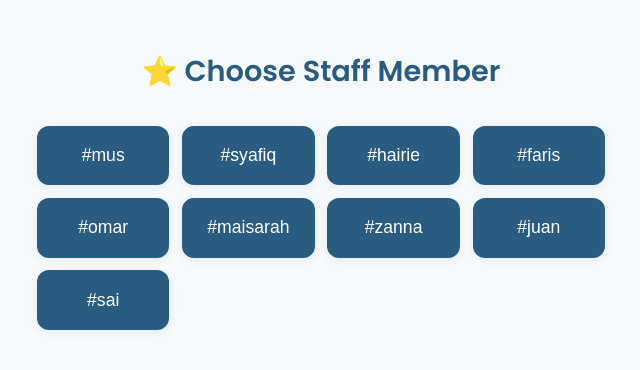
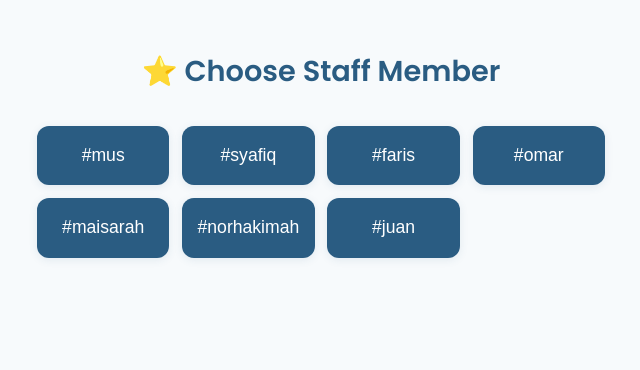
Before and after one commit to senhengtemerloh/review, a plain HTML site: page index.html in a window 1280 px wide. Shown: the whole page, without its empty margins (319-959 px from the left). Drawn offline with Linux system fonts and the light colour scheme.

Commit message:
Update index.html

```diff
--- a/index.html
+++ b/index.html
@@ -159,13 +159,11 @@
     <div class="hashtag-grid">
       <button class="btn hashtag-btn" onclick="selectHashtag('mus')">#mus</button>
       <button class="btn hashtag-btn" onclick="selectHashtag('syafiq')">#syafiq</button>
-      <button class="btn hashtag-btn" onclick="selectHashtag('hairie')">#hairie</button>
       <button class="btn hashtag-btn" onclick="selectHashtag('faris')">#faris</button>
       <button class="btn hashtag-btn" onclick="selectHashtag('omar')">#omar</button>
       <button class="btn hashtag-btn" onclick="selectHashtag('maisarah')">#maisarah</button>
-      <button class="btn hashtag-btn" onclick="selectHashtag('zanna')">#zanna</button>
+      <button class="btn hashtag-btn" onclick="selectHashtag('norhakimah')">#norhakimah</button>
       <button class="btn hashtag-btn" onclick="selectHashtag('juan')">#juan</button>
-      <button class="btn hashtag-btn" onclick="selectHashtag('sai')">#sai</button>
     </div>
 
     <div id="review-section">
```
